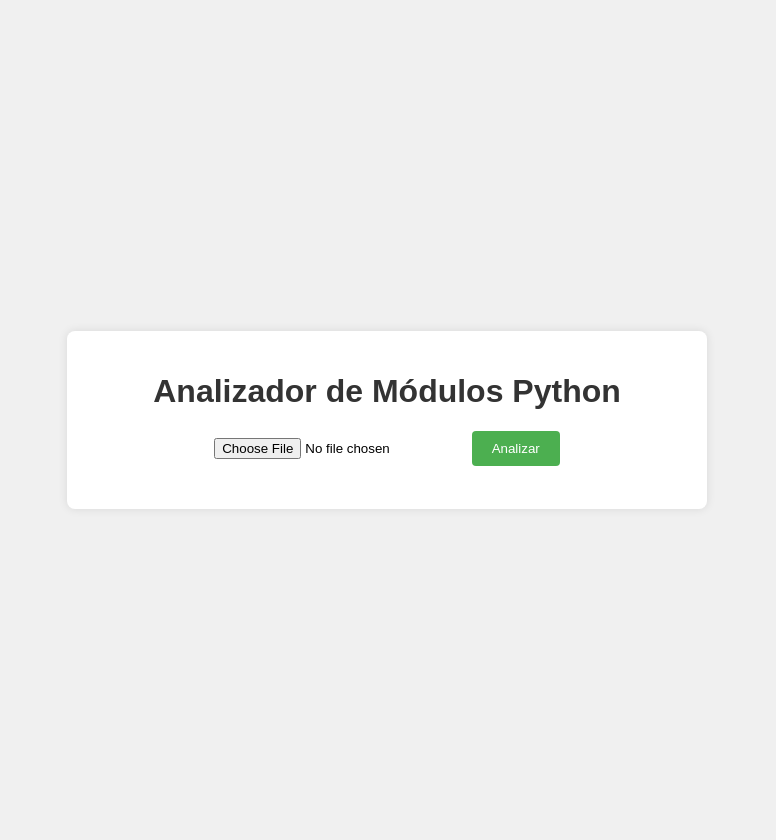
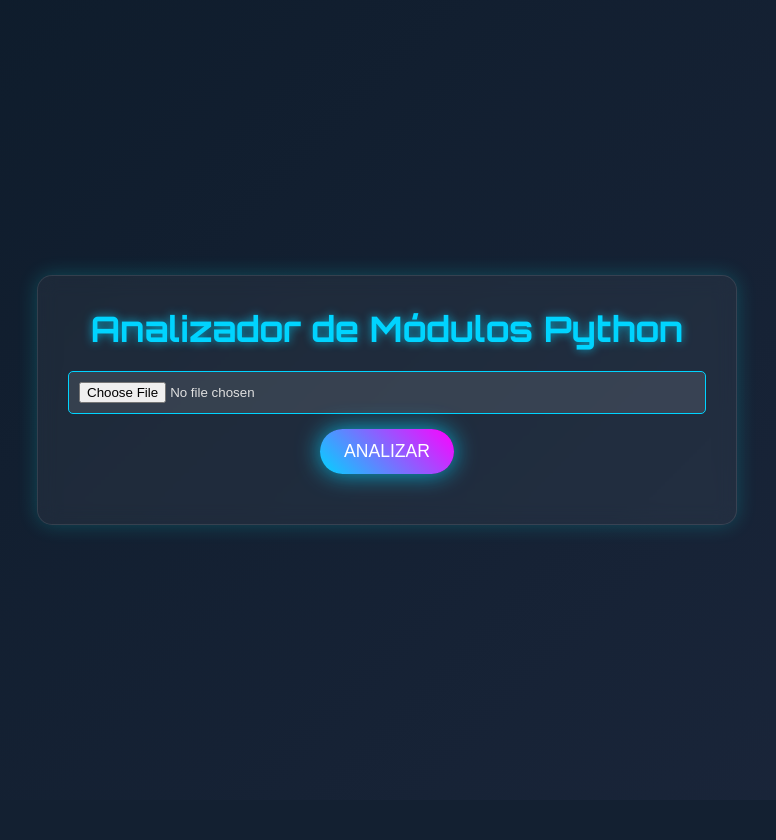
Before and after one commit to hacker056x/analizador, a Flask app: page / in a window 1280 px wide. Shown: the whole page, without its empty margins (253-1029 px from the left). After the commit the page ends 534 px from the top, so only its background shows below. Run offline with Flask 3, Linux system fonts and the light colour scheme.

Commit message:
Update index.html

```diff
--- a/templates/index.html
+++ b/templates/index.html
@@ -43,67 +43,135 @@
     <meta charset="UTF-8">
     <meta name="viewport" content="width=device-width, initial-scale=1.0">
     <title>Analizador de Módulos Python</title>
+    <link href="https://fonts.googleapis.com/css2?family=Orbitron:wght@400;700&display=swap" rel="stylesheet">
     <style>
+        * {
+            margin: 0;
+            padding: 0;
+            box-sizing: border-box;
+        }
         body {
-            font-family: Arial, sans-serif;
-            background-color: #f0f0f0;
-            margin: 0;
-            padding: 20px;
+            font-family: 'Orbitron', sans-serif;
+            background: linear-gradient(135deg, #0d1b2a, #1b263b);
+            min-height: 100vh;
             display: flex;
             justify-content: center;
             align-items: center;
-            min-height: 100vh;
+            overflow-x: hidden;
         }
         .container {
-            background-color: #ffffff;
-            padding: 20px;
-            border-radius: 8px;
-            box-shadow: 0 0 10px rgba(0,0,0,0.1);
-            max-width: 600px;
-            width: 100%;
+            background: rgba(255, 255, 255, 0.05);
+            backdrop-filter: blur(10px);
+            border: 1px solid rgba(255, 255, 255, 0.1);
+            border-radius: 15px;
+            padding: 30px;
+            max-width: 700px;
+            width: 90%;
+            box-shadow: 0 0 20px rgba(0, 255, 255, 0.2);
+            animation: fadeIn 1s ease-in-out;
         }
         h1 {
-            color: #333;
+            color: #00d4ff;
             text-align: center;
+            font-size: 2.2rem;
+            text-shadow: 0 0 10px rgba(0, 212, 255, 0.7);
+            margin-bottom: 20px;
         }
         .form-group {
+            text-align: center;
             margin: 20px 0;
-            text-align: center;
         }
         input[type="file"] {
+            color: #e0e0e0;
+            background: rgba(255, 255, 255, 0.1);
+            padding: 10px;
+            border-radius: 5px;
+            border: 1px solid #00d4ff;
+            width: 100%;
+            margin-bottom: 15px;
+            transition: border-color 0.3s;
+        }
+        input[type="file"]:hover {
+            border-color: #ff00ff;
+        }
+        button {
+            background: linear-gradient(45deg, #00d4ff, #ff00ff);
+            color: #fff;
+            padding: 12px 24px;
+            border: none;
+            border-radius: 25px;
+            cursor: pointer;
+            font-size: 1.1rem;
+            text-transform: uppercase;
+            box-shadow: 0 0 15px rgba(0, 212, 255, 0.5);
+            transition: transform 0.3s, box-shadow 0.3s;
+            animation: pulse 2s infinite;
+        }
+        button:hover {
+            transform: scale(1.05);
+            box-shadow: 0 0 25px rgba(255, 0, 255, 0.7);
+        }
+        .error {
+            color: #ff4d4d;
+            text-align: center;
+            margin: 15px 0;
+            text-shadow: 0 0 5px rgba(255, 77, 77, 0.5);
+        }
+        .results {
+            background: rgba(255, 255, 255, 0.05);
+            border: 1px solid rgba(0, 212, 255, 0.3);
+            border-radius: 10px;
+            padding: 15px;
+            margin-top: 20px;
+            color: #e0e0e0;
+            font-family: 'Courier New', monospace;
+        }
+        .results p {
+            font-size: 1.1rem;
             margin-bottom: 10px;
         }
-        button {
-            background-color: #4CAF50;
-            color: white;
-            padding: 10px 20px;
-            border: none;
-            border-radius: 4px;
-            cursor: pointer;
+        .results ul {
+            list-style: none;
+            padding: 0;
         }
-        button:hover {
-            background-color: #45a049;
-        }
-        .error {
-            color: red;
-            text-align: center;
-        }
-        .results {
-            background-color: #f9f9f9;
-            padding: 10px;
-            border: 1px solid #ccc;
-            margin-top: 20px;
-            font-family: 'Courier New', monospace;
+        .results li {
+            padding: 5px 0;
+            color: #00d4ff;
+            text-shadow: 0 0 5px rgba(0, 212, 255, 0.5);
         }
         .download-link {
             display: block;
             text-align: center;
-            margin-top: 10px;
-            color: #4CAF50;
+            margin-top: 15px;
+            color: #00d4ff;
             text-decoration: none;
+            font-size: 1rem;
+            transition: color 0.3s;
         }
         .download-link:hover {
-            text-decoration: underline;
+            color: #ff00ff;
+            text-shadow: 0 0 10px rgba(255, 0, 255, 0.7);
+        }
+        @keyframes fadeIn {
+            from { opacity: 0; transform: translateY(-20px); }
+            to { opacity: 1; transform: translateY(0); }
+        }
+        @keyframes pulse {
+            0% { box-shadow: 0 0 15px rgba(0, 212, 255, 0.5); }
+            50% { box-shadow: 0 0 25px rgba(0, 212, 255, 0.8); }
+            100% { box-shadow: 0 0 15px rgba(0, 212, 255, 0.5); }
+        }
+        @media (max-width: 600px) {
+            .container {
+                padding: 20px;
+            }
+            h1 {
+                font-size: 1.8rem;
+            }
+            button {
+                padding: 10px 20px;
+                font-size: 1rem;
+            }
         }
     </style>
 </head>
```
